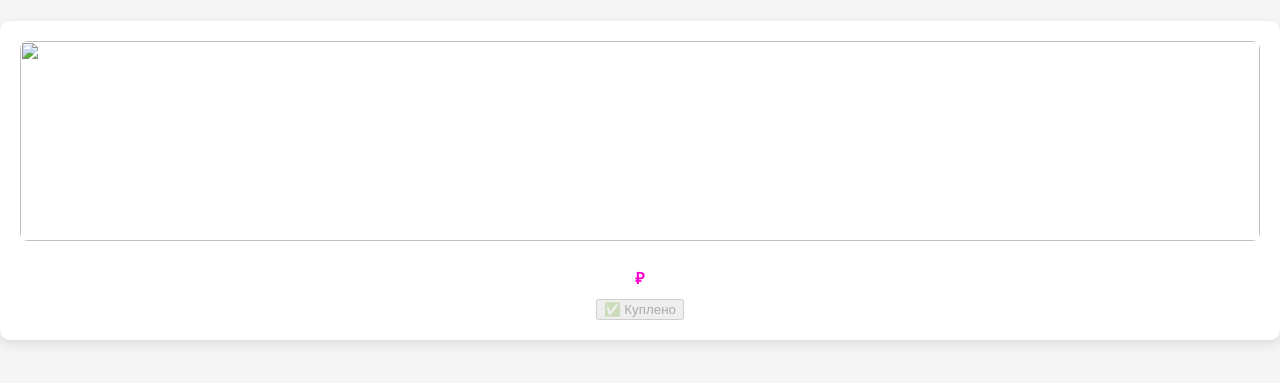
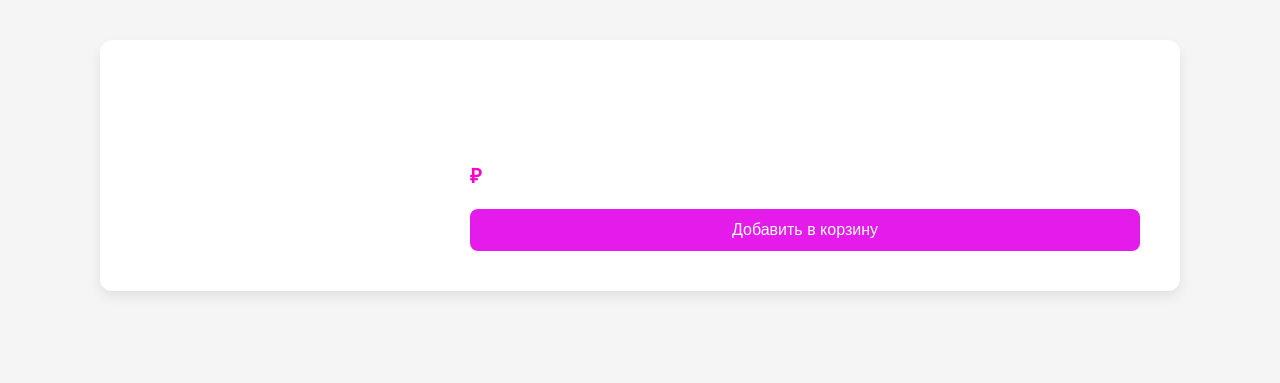
Before and after one commit to Hitsuga-K/VB, a FastAPI app: page /product/1 in a window 1280 px wide. Shown: the top 383 px of the page. Run offline with FastAPI, Linux system fonts and the light colour scheme; data that the repository does not hold is empty.

Commit message:
Update product_detail.html

```diff
--- a/templates/product_detail.html
+++ b/templates/product_detail.html
@@ -6,12 +6,32 @@
     <link rel="stylesheet" href="/static/style.css">
 </head>
 <body>
-    <header><h1>{{ product.name }}</h1></header>
-    <main class="card">
-        <img src="{{ product.image_url }}" alt="{{ product.name }}" width="200">
-        <p>{{ product.description }}</p>
-        <p class="price">{{ product.price }} ₽</p>
-        <button disabled>✅ Куплено</button>
-    </main>
+    <div class="product-details">
+        <img src="{{ product.image_url }}" alt="{{ product.name }}">
+        <div class="right-text">
+            <h2>{{ product.name }}</h2>
+            <p class="desc">{{ product.description }}</p>
+            <p class="price">{{ product.price }} ₽</p>
+            <button>Добавить в корзину</button>
+        </div>
+    </div>
+
+    <div class="Hz">
+        {% for review in reviews %}
+        <div class="review1">
+            <p class="name">{{ review.name }}</p>
+            <p class="otziv">{{ review.text }}</p>
+            <p class="rate">
+                {% for i in range(1, 6) %}
+                    {% if i <= review.rate %}
+                        ★
+                    {% else %}
+                        ☆
+                    {% endif %}
+                {% endfor %}
+            </p>
+        </div>
+        {% endfor %}
+    </div>
 </body>
 </html>
```
